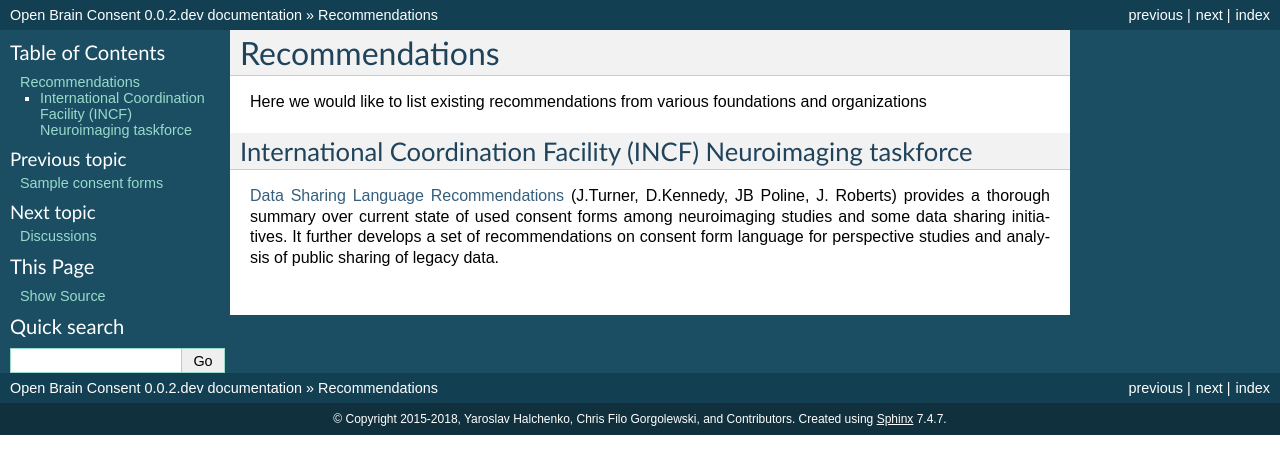
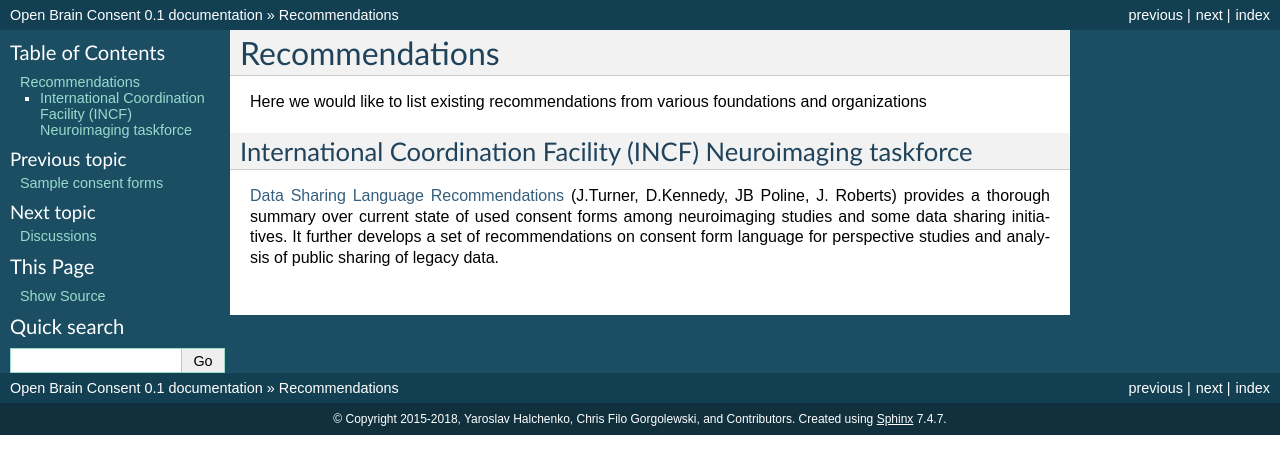
Before and after one commit to con/open-brain-consent, a Sphinx documentation site: the page built from docs/source/recommendations.rst, in a window 1280 px wide. Shown: the top 474 px of the page. Built offline with Sphinx 7.4.7, drawn with Linux system fonts in a browser that asks for light colours.

Commit message:
Added a CHANGELOG and ready for 0.1 release

```diff
--- a/docs/source/conf.py
+++ b/docs/source/conf.py
@@ -54,9 +54,9 @@
 # built documents.
 #
 # The short X.Y version.
-version = '0.0.2.dev'
+version = '0.1'
 # The full version, including alpha/beta/rc tags.
-release = '0.0.2.dev'
+release = '0.1'
 
 # The language for content autogenerated by Sphinx. Refer to documentation
 # for a list of supported languages.
```
Also changed, not shown: CHANGELOG.md (added, +25 -0 lines).
